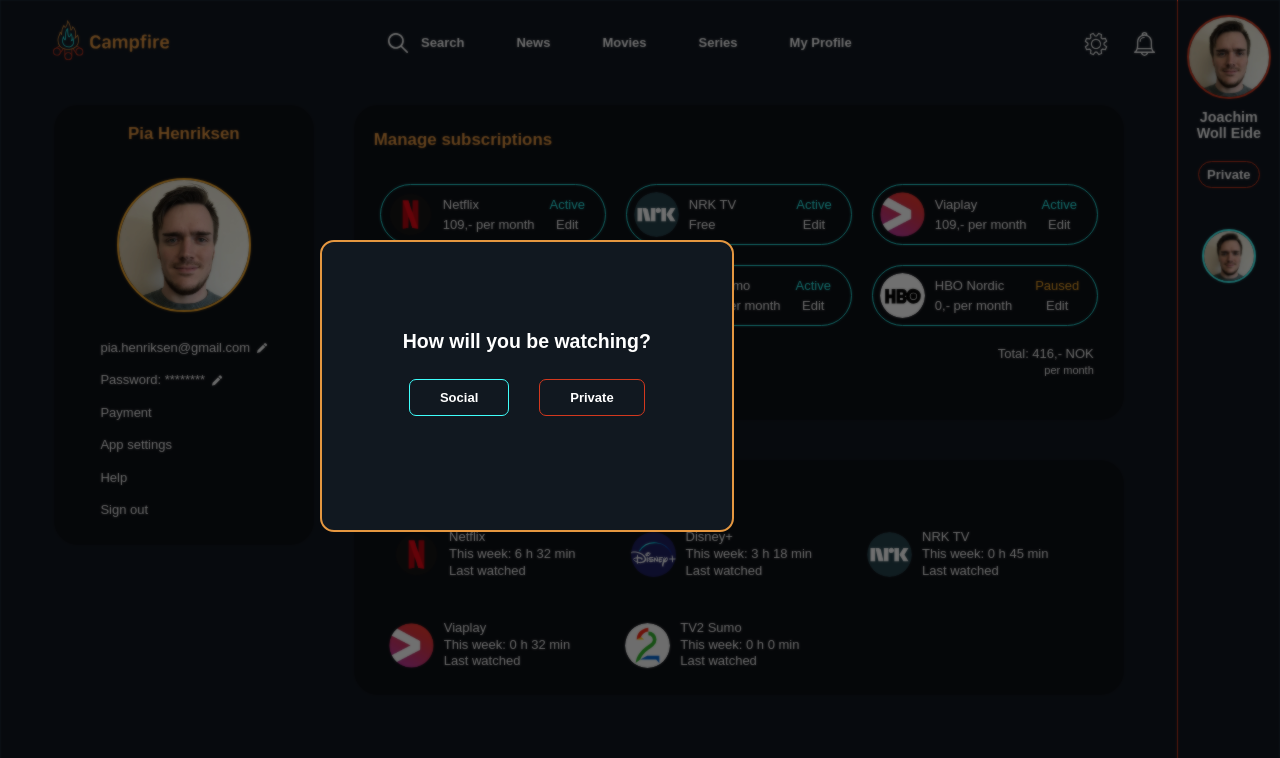
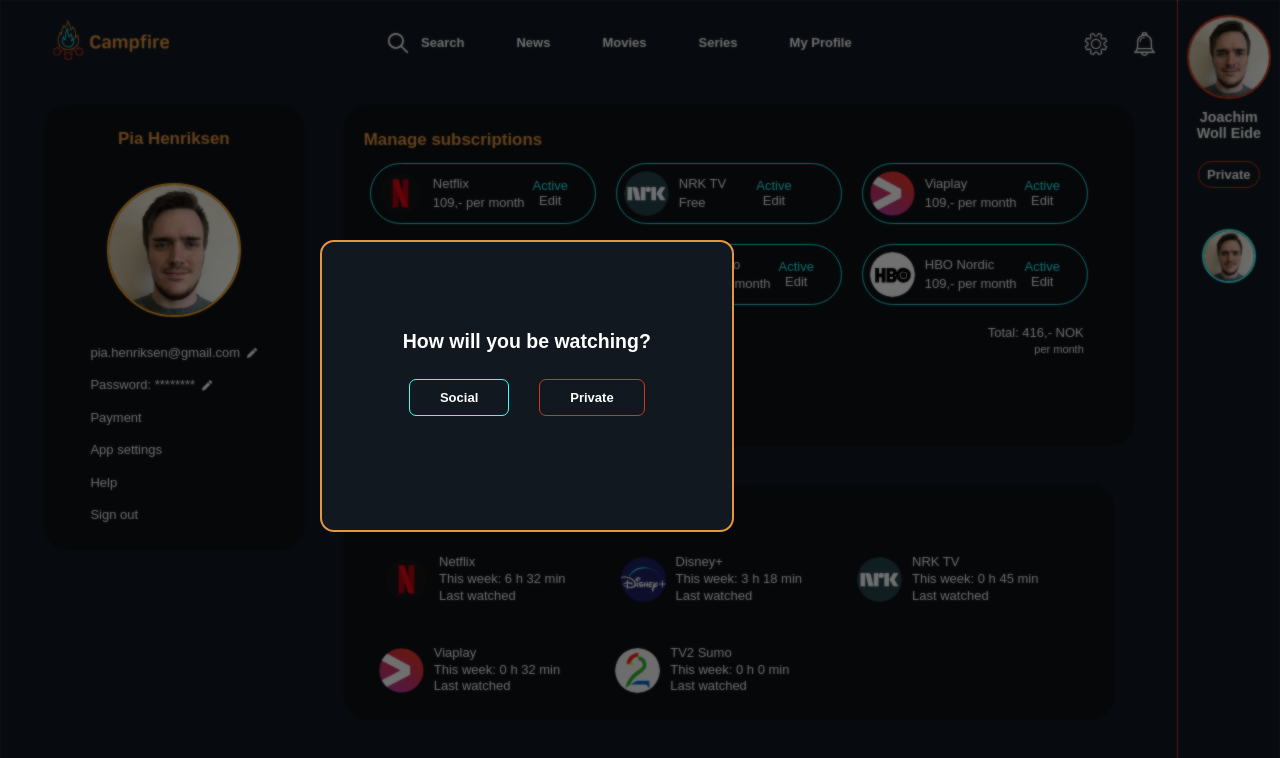
Before and after one commit to JoachimEide/Campfire, a Next.js app: page /settings in a window 1280 px wide. Shown: the top 758 px of the page. Built offline with nearby package versions, Linux system fonts and the light colour scheme.

Commit message:
css fixes settings, active buttons ready for logic

```diff
--- a/components/nav.js
+++ b/components/nav.js
@@ -2,7 +2,6 @@
 import NavStyle from "./nav.module.css";
 
 export default function Nav(props) {
-  console.log(props);
   return (
     <nav
       className={NavStyle.nav}
--- a/components/settings/profile-details.module.css
+++ b/components/settings/profile-details.module.css
@@ -7,6 +7,7 @@
   height: 440px;
   background-color: #0d0f14;
   border-radius: 24px;
+  padding-top: 5px;
 }
 
 .profilePic {
--- /dev/null
+++ b/components/settings/single-sub.js
@@ -0,0 +1,61 @@
+import SubStyle from "./single-sub.module.css";
+
+export default function Sub(props) {
+  return (
+    <div
+      style={{ display: `${props.subToggle[props.service].display}` }}
+      className={
+        props.subToggle[props.service].toggle
+          ? SubStyle.subProviderActive
+          : SubStyle.subProvider
+      }
+      onClick={() => {
+        props.handleButtonStateChange(props.service);
+      }}
+    >
+      <div className={SubStyle.logoNamePriceContainer}>
+        <img
+          className={SubStyle.subLogo}
+          alt={`${props.service} logo`}
+          src={props.logoSrc}
+        />
+        <div className={SubStyle.subNamePrice}>
+          <p>{props.name}</p>
+          <p>{props.price > 1 ? `${props.price},- per month` : `Free`}</p>
+        </div>
+      </div>
+
+      <div className={SubStyle.subActiveEdit}>
+        <p className={SubStyle.subActiveState}>Active</p>
+        <p>Edit</p>
+      </div>
+      <div className={SubStyle.buttonsContainer}>
+        <div
+          className={SubStyle.pauseReactivateContainer}
+          style={
+            props.subToggle[props.service].toggle
+              ? { display: "block" }
+              : { display: "none" }
+          }
+        >
+          <button className={SubStyle.pauseReactivateButton}>Reactivate</button>
+          <div className={SubStyle.total}>
+            <p>New total: 515,-</p>
+            <p>
+              <span> per month</span>
+            </p>
+          </div>
+        </div>
+        <div
+          style={
+            props.subToggle[props.service].toggle
+              ? { display: "block" }
+              : { display: "none" }
+          }
+        >
+          <button className={SubStyle.cancelButton}>Cancel</button>
+        </div>
+      </div>
+    </div>
+  );
+}
--- /dev/null
+++ b/components/settings/single-sub.module.css
@@ -0,0 +1,112 @@
+.subProvider {
+  display: flex;
+  justify-content: space-between;
+  cursor: pointer;
+  width: 210px;
+  border-radius: 50px;
+  padding: 7px;
+  margin-right: 20px;
+  margin-bottom: 20px;
+}
+
+.subProviderActive {
+  justify-content: space-evenly;
+  align-items: center;
+  margin-top: 11px;
+  width: 100%;
+  height: 240px;
+  border: solid 0.5px #2cfffc;
+  border-radius: 30px;
+}
+
+.subProvider {
+  border: solid 0.5px #2cfffc;
+}
+
+.subProviderHbo {
+  border: solid 0.5px #fbab29;
+}
+
+.logoNamePriceContainer {
+  display: flex;
+  flex-direction: row;
+  align-items: center;
+}
+
+.subLogo {
+  width: 45px;
+  height: 45px;
+  border-radius: 50%;
+}
+
+.subNamePrice {
+  margin-left: 10px;
+  line-height: 1.5;
+}
+
+.subActiveEdit {
+  display: flex;
+  flex-direction: column;
+  justify-content: center;
+  text-align: center;
+  margin-right: 12px;
+}
+
+.subActiveState {
+  color: #2cfffc;
+}
+
+.subActiveStateHbo {
+  color: #fbab29;
+}
+
+.buttonsContainer {
+  display: flex;
+  flex-direction: row;
+  align-items: center;
+}
+
+.pauseReactivateContainer {
+  margin-top: 60px;
+  flex-direction: column;
+  align-items: center;
+  text-align: right;
+}
+
+.total {
+  margin-top: 30px;
+  margin-right: 35px;
+  text-align: right;
+}
+
+.total span {
+  font-weight: 100;
+  font-size: 11px;
+  margin-top: px;
+  text-align: right;
+}
+
+.pauseReactivateButton {
+  font-family: din-2014, sans-serif;
+  color: white;
+  cursor: pointer;
+  border-radius: 50px;
+  padding: 10px 30px;
+  background-color: #111820;
+  outline: none;
+  font-weight: bold;
+  border: 1px solid #3ffefb;
+  margin-right: 30px;
+}
+
+.cancelButton {
+  font-family: din-2014, sans-serif;
+  color: white;
+  cursor: pointer;
+  border-radius: 50px;
+  padding: 10px 30px;
+  background-color: #111820;
+  outline: none;
+  font-weight: bold;
+  border: 1px solid #d3381e;
+}
--- a/components/settings/subscriptions.js
+++ b/components/settings/subscriptions.js
@@ -1,5 +1,6 @@
 import { useState } from "react";
 import SubscriptionsStyle from "./subscriptions.module.css";
+import SingleSub from "./single-sub";
 
 export default function Subscriptions() {
   const [subToggle, setSubToggle] = useState({
@@ -35,194 +36,57 @@
 
       <div className={SubscriptionsStyle.subContainer}>
         <div className={SubscriptionsStyle.subRow}>
-          <div
-            style={{ display: `${subToggle.netflix.display}` }}
-            className={
-              subToggle.netflix.toggle
-                ? SubscriptionsStyle.subProviderActive
-                : SubscriptionsStyle.subProvider
-            }
-            onClick={() => {
-              handleButtonStateChange("netflix");
-            }}
-          >
-            <img
-              className={SubscriptionsStyle.subLogo}
-              alt="netflix logo"
-              src="/images/subscriptions/Netflix_sub.svg"
+          <SingleSub
+            name={"Netflix"}
+            service="netflix"
+            logoSrc={"/images/subscriptions/Netflix_sub.svg"}
+            price={109}
+            subToggle={subToggle}
+            handleButtonStateChange={handleButtonStateChange}
           />
-
-            <div className={SubscriptionsStyle.subNamePrice}>
-              <p>Netflix</p>
-              <p>109,- per month</p>
-            </div>
-
-            <div className={SubscriptionsStyle.subActiveEdit}>
-              <p className={SubscriptionsStyle.subActiveState}>Active</p>
-              <p>Edit</p>
-            </div>
-
-            <div
-              style={
-                subToggle.netflix.toggle
-                  ? { display: "flex" }
-                  : { display: "none" }
-              }
-            >
-              <button>Reactivate</button>
-            </div>
-            <div
-              style={
-                subToggle.netflix.toggle
-                  ? { display: "flex" }
-                  : { display: "none" }
-              }
-            >
-              <button>Cancel</button>
-            </div>
-          </div>
-
-          <div
-            style={{ display: `${subToggle.nrk.display}` }}
-            className={
-              subToggle.nrk.toggle
-                ? SubscriptionsStyle.subProviderActive
-                : SubscriptionsStyle.subProvider
-            }
-            onClick={() => {
-              handleButtonStateChange("nrk");
-            }}
-          >
-            <img
-              className={SubscriptionsStyle.subLogo}
-              alt="netflix logo"
-              src="/images/subscriptions/nrk_sub.svg"
+          <SingleSub
+            name={"NRK TV"}
+            service="nrk"
+            logoSrc={"/images/subscriptions/nrk_sub.svg"}
+            price={0}
+            subToggle={subToggle}
+            handleButtonStateChange={handleButtonStateChange}
           />
-
-            <div className={SubscriptionsStyle.subNamePrice}>
-              <p>NRK TV</p>
-              <p>Free</p>
-            </div>
-
-            <div className={SubscriptionsStyle.subActiveEditNRK}>
-              <p className={SubscriptionsStyle.subActiveState}>Active</p>
-              <p>Edit</p>
-            </div>
-          </div>
-
-          <div
-            style={{ display: `${subToggle.viaplay.display}` }}
-            className={
-              subToggle.viaplay.toggle
-                ? SubscriptionsStyle.subProviderActive
-                : SubscriptionsStyle.subProvider
-            }
-            onClick={() => {
-              handleButtonStateChange("viaplay");
-            }}
-          >
-            <img
-              className={SubscriptionsStyle.subLogo}
-              alt="Viaplay logo"
-              src="/images/subscriptions/Via.png"
+          <SingleSub
+            name={"Viaplay"}
+            service="viaplay"
+            logoSrc={"/images/subscriptions/Via.png"}
+            price={109}
+            subToggle={subToggle}
+            handleButtonStateChange={handleButtonStateChange}
           />
-
-            <div className={SubscriptionsStyle.subNamePrice}>
-              <p>Viaplay</p>
-              <p>109,- per month</p>
-            </div>
-
-            <div className={SubscriptionsStyle.subActiveEdit}>
-              <p className={SubscriptionsStyle.subActiveState}>Active</p>
-              <p>Edit</p>
-            </div>
-          </div>
         </div>
 
         <div className={SubscriptionsStyle.subRow}>
-          <div
-            style={{ display: `${subToggle.disney.display}` }}
-            className={
-              subToggle.disney.toggle
-                ? SubscriptionsStyle.subProviderActive
-                : SubscriptionsStyle.subProvider
-            }
-            onClick={() => {
-              handleButtonStateChange("disney");
-            }}
-          >
-            <img
-              className={SubscriptionsStyle.subLogo}
-              alt="Disney+ logo"
-              src="/images/subscriptions/DisneyPlusLogo.svg"
+          <SingleSub
+            name={"Disney +"}
+            service="disney"
+            logoSrc={"/images/subscriptions/DisneyPlusLogo.svg"}
+            price={89}
+            subToggle={subToggle}
+            handleButtonStateChange={handleButtonStateChange}
           />
-
-            <div className={SubscriptionsStyle.subNamePrice}>
-              <p>Disney+</p>
-              <p>89,- per month</p>
-            </div>
-
-            <div className={SubscriptionsStyle.subActiveEditDisney}>
-              <p className={SubscriptionsStyle.subActiveState}>Active</p>
-              <p>Edit</p>
-            </div>
-          </div>
-
-          <div
-            style={{ display: `${subToggle.tv2.display}` }}
-            className={
-              subToggle.tv2.toggle
-                ? SubscriptionsStyle.subProviderActive
-                : SubscriptionsStyle.subProvider
-            }
-            onClick={() => {
-              handleButtonStateChange("tv2");
-            }}
-          >
-            <img
-              className={SubscriptionsStyle.subLogo}
-              alt="TV2 Sumo logo"
-              src="/images/subscriptions/tv2_sub.svg"
+          <SingleSub
+            name={"TV2 Sumo"}
+            service="tv2"
+            logoSrc={"/images/subscriptions/tv2_sub.svg"}
+            price={109}
+            subToggle={subToggle}
+            handleButtonStateChange={handleButtonStateChange}
           />
-
-            <div className={SubscriptionsStyle.subNamePrice}>
-              <p>TV2 Sumo</p>
-              <p>109,- per month</p>
-            </div>
-
-            <div className={SubscriptionsStyle.subActiveEdit}>
-              <p className={SubscriptionsStyle.subActiveState}>Active</p>
-              <p>Edit</p>
-            </div>
-          </div>
-
-          <div
-            style={{ display: `${subToggle.hbo.display}` }}
-            className={
-              subToggle.hbo.toggle
-                ? SubscriptionsStyle.subProviderActive
-                : SubscriptionsStyle.subProvider
-            }
-            onClick={() => {
-              handleButtonStateChange("hbo");
-            }}
-          >
-            <img
-              className={SubscriptionsStyle.subLogo}
-              alt="HBO logo"
-              src="/images/subscriptions/hbo_sub.svg"
+          <SingleSub
+            name={"HBO Nordic"}
+            service="hbo"
+            logoSrc={"/images/subscriptions/hbo_sub.svg"}
+            price={109}
+            subToggle={subToggle}
+            handleButtonStateChange={handleButtonStateChange}
           />
-
-            <div className={SubscriptionsStyle.subNamePrice}>
-              <p>HBO Nordic</p>
-              <p>0,- per month</p>
-            </div>
-
-            <div className={SubscriptionsStyle.subActiveEditHbo}>
-              <p className={SubscriptionsStyle.subActiveStateHbo}>Paused</p>
-              <p>Edit</p>
-            </div>
-          </div>
         </div>
         <div
           style={{ display: `${subToggle.addService.display}` }}
--- a/components/settings/subscriptions.module.css
+++ b/components/settings/subscriptions.module.css
@@ -5,43 +5,20 @@
   height: 290px;
   background-color: #0d0f14;
   border-radius: 24px;
-  padding-top: 25px;
-  padding-left: 20px;
+  padding: 25px 20px;
 }
 
 .subContainer {
   display: flex;
   flex-direction: column;
-  margin-top: 10px;
+  justify-content: center;
+  height: 100%;
+  margin-top: -40px;
 }
 
 .subRow {
   display: flex;
   justify-content: center;
-  margin-top: 20px;
-}
-
-.subProvider {
-  display: flex;
-  align-items: center;
-  cursor: pointer;
-  width: 210px;
-  border-radius: 50px;
-  padding: 7px;
-  margin-right: 20px;
-}
-
-.subProviderActive {
-  justify-content: center;
-  align-items: center;
-  width: 90%;
-  height: 300%;
-  border: solid 0.5px #2cfffc;
-  border-radius: 50px;
-}
-
-.subProvider {
-  border: solid 0.5px #2cfffc;
 }
 
 .subProviderHbo {
@@ -51,13 +28,6 @@
 .subLogo {
   width: 45px;
   height: 45px;
-  border-radius: 50%;
-}
-
-.subLogo2 {
-  width: 45px;
-  height: 45px;
-  background-color: #1e2162;
   border-radius: 50%;
 }
 
@@ -96,7 +66,6 @@
 .subAddTotalRow {
   display: flex;
   justify-content: space-between;
-  margin-top: 20px;
 }
 
 .addSub {
```
Lines whose indentation alone changed are shown as unchanged.
